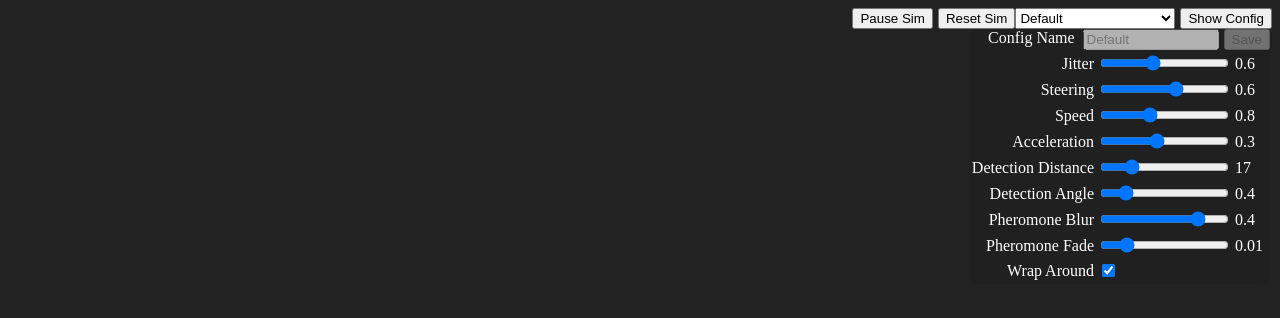
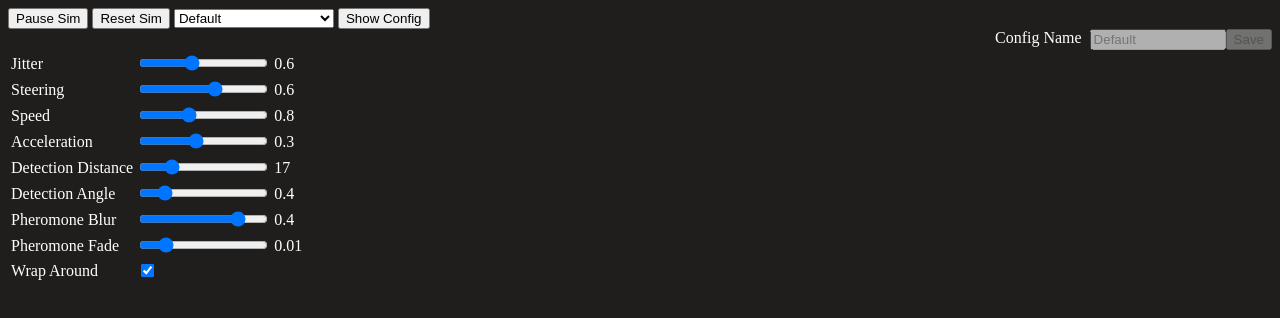
Before and after one commit to Fyrecean/Pheromones_v1, a website: page client/public/index.html in a window 1280 px wide. Drawn offline with Linux system fonts and the light colour scheme.

Commit message:
Fixed webpack config + new start page

```diff
--- a/client/package.json
+++ b/client/package.json
@@ -10,7 +10,7 @@
     "wgpu-matrix": "^3.2.0"
   },
   "devDependencies": {
-    "@webgpu/types": "^0.1.45",
+    "@webgpu/types": "^0.1.46",
     "ts-loader": "^9.5.1"
   }
 }
--- a/client/public/style.css
+++ b/client/public/style.css
@@ -1,36 +1,4 @@
 body {
-    background-color: #222222;
+    background-color: #1f1e1d;
     color: white;
 }
-
-canvas {
-    margin: auto;
-}
-
-#configFlyout {
-    display: flex;
-    flex-direction: column;
-    justify-items: right;
-    position: absolute;
-    right: 10px;
-    background-color: rgba(31,31,31,.75);
-    border-radius: 10px;
-}
-#configTable > tr > td:first-child {
-
-    text-align: right;
-}
-#configTable > tr > td:last-child {
-    width: 2rem;
-}
-
-#buttons {
-    display: flex;
-    justify-content: flex-end;
-}
-
-button {
-    width: min-content;
-    text-wrap: nowrap;
-    margin-left: 5px;
-}
--- a/client/tsconfig.json
+++ b/client/tsconfig.json
@@ -3,6 +3,7 @@
         "types": ["@webgpu/types"],
         "lib": ["es2020", "DOM"],
         "outDir": "public",
+        "lib": ["DOM", "ESNext"],
         "sourceMap": true,
         "noImplicitAny": true,
         "moduleResolution": "Bundler",
```
Also changed, not shown: client/public/bundle.js, 1 other file.
